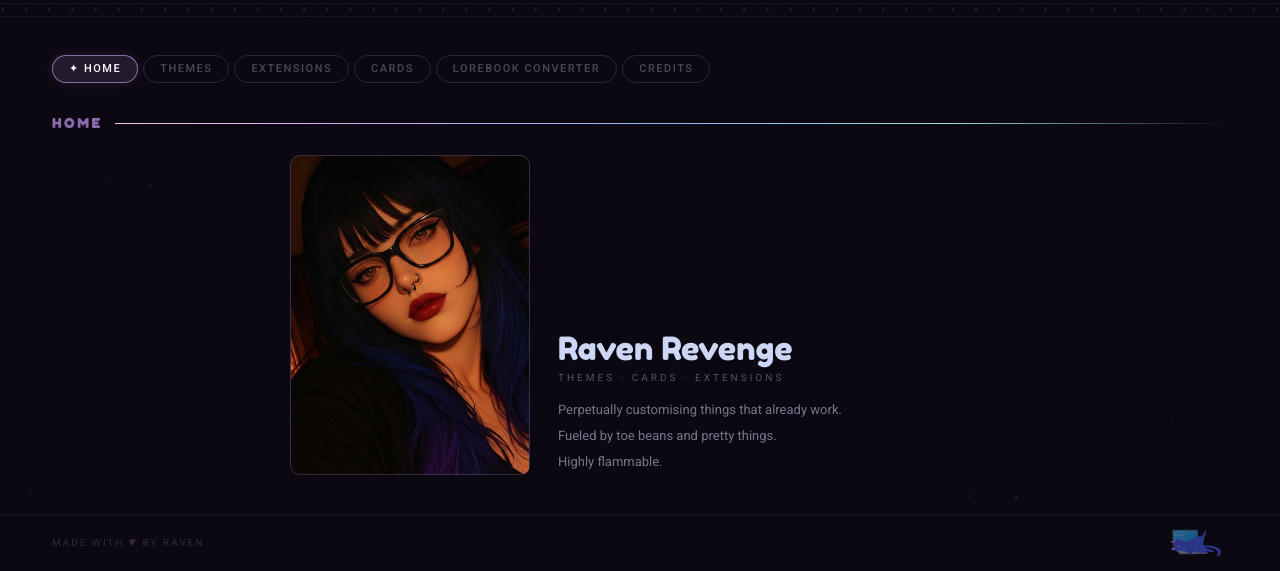
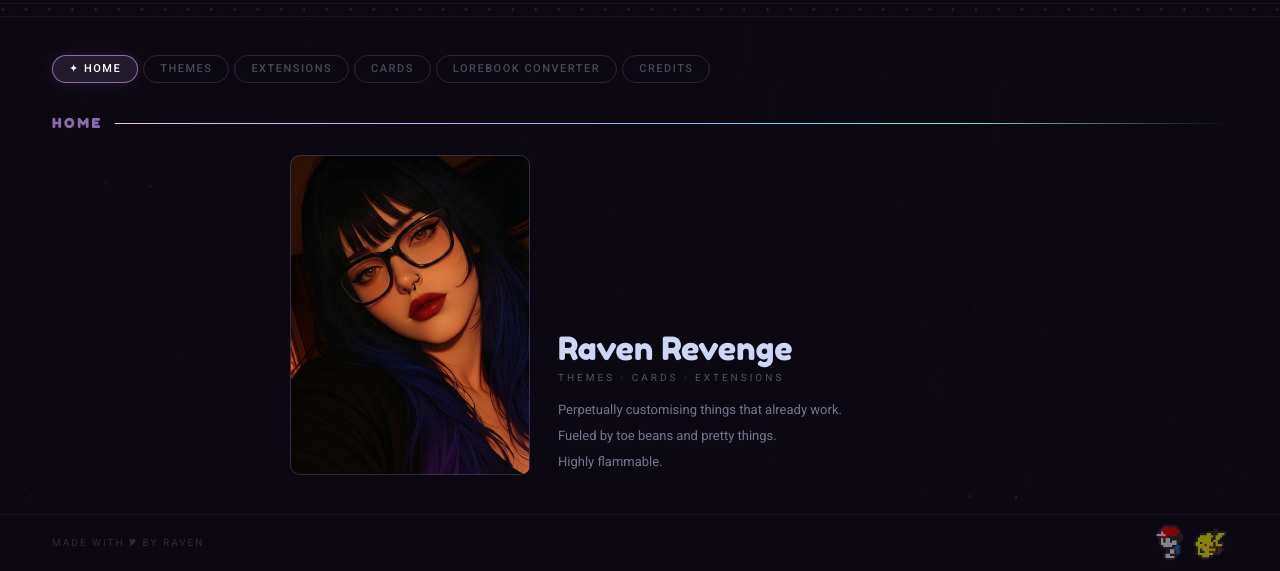
Before and after one commit to ravenrevenge/ravenrevenge.github.io, a plain HTML site: page index.html in a window 1280 px wide. Shown: the part 296-867 px from the top of the page. Drawn offline with Linux system fonts and the light colour scheme.

Commit message:
Update index.html

```diff
--- a/index.html
+++ b/index.html
@@ -224,7 +224,7 @@
 
   <footer>
     <span class="foot-t">made with 🎔 by Raven</span>
-    <div class="foot-gif"><img src="assets/src/Cat%20Computer%20Sticker%20by%20Fern.gif" onerror="this.style.display='none'" alt=""></div>
+    <div class="foot-gif"><img src="assets/src/pkmn.gif" onerror="this.style.display='none'" alt=""></div>
   </footer>
 
 </div>
```
